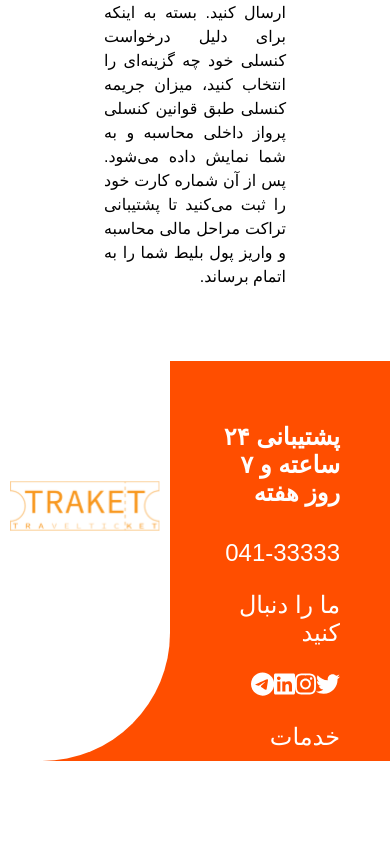
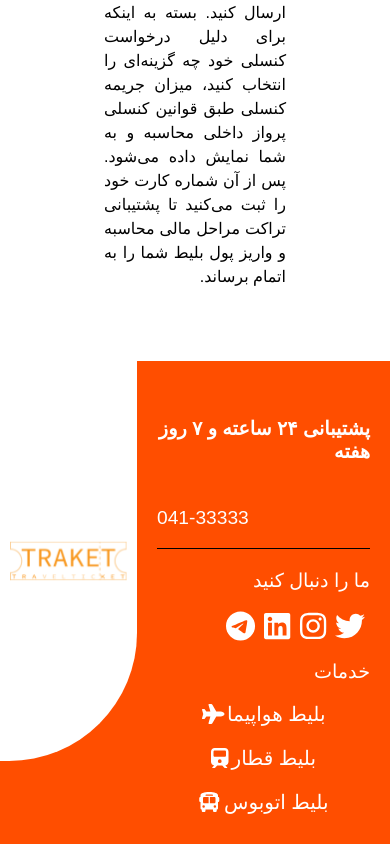
Before and after one commit to Alireza-Al/ticket-reservation-system, a React (Create React App) app: page / in a window 390 px wide. Shown: the part 4743-5587 px from the top of the page. Before the commit the page ends 5504 px from the top, so only its background shows below. Built offline with nearby package versions, Linux system fonts and the light colour scheme; a small style sheet from the web is missing.

Commit message:
Responsivable footer and style to new element

```diff
--- a/src/asset/homePageStyle/_home-page.scss
+++ b/src/asset/homePageStyle/_home-page.scss
@@ -234,7 +234,8 @@
 	display: flex;
 	flex-direction: row;
 	width: 100%;
-    height: 400px;
+	min-height: 400px;
+	height: 100%;
 	background-color: white;
 	direction: rtl;
 	overflow: hidden;
@@ -243,11 +244,97 @@
 	justify-content: space-between;
 	.text-stuff-container {
 		color: white;
-        padding: 30px 50px;
+		padding: 30px 20px;
 		font-size: 1.5rem;
+		display: flex;
+		flex-direction: column;
+		align-items: flex-start;
+		justify-content: space-around;
+
+		.top {
+			width: 100%;
+			display: flex;
+			flex-direction: column;
+			align-items: flex-start;
+			justify-content: space-around;
+			border-bottom: 1px solid #000;
+
+			p {
+				align-self: flex-end;
+				cursor: pointer;
+				&:hover {
+					color: #000;
+					text-decoration: underline;
 				}
+				transition: all 0.3s linear;
+			}
+		}
+
+		.link-to-social-media {
+			width: 70%;
+			display: flex;
+			align-items: center;
+			justify-content: space-around;
+			font-size: 30px;
+
+			.media-icon {
+				cursor: pointer;
+
+				&:nth-child(1):hover {
+					color: #1da1f2;
+				}
+				&:nth-child(2):hover {
+					color: #c32aa3;
+				}
+				&:nth-child(3):hover {
+					color: #0a66c2;
+				}
+				&:nth-child(4):hover {
+					color: #0088cc;
+				}
+			}
+		}
+
+		.services {
+			width: 100%;
+			display: flex;
+			align-items: center;
+			justify-content: center;
+            margin-top: 0;
+            gap: 20px;
+
+			.item {
+				display: flex;
+				align-items: center;
+				gap: 3px;
+                font-size: 20px;
+				text-decoration: none;
+				color: #fff;
+
+				&:hover {
+					color: #000;
+				}
+
+				transition: all 0.3s linear;
+			}
+		}
+	}
+
+	@media only screen and (max-width: 768px) {
+		.text-stuff-container {
+			font-size: 1.2rem;
+		}
+		.link-to-social-media {
+			width: 100%;
+		}
+	}
+
 	.icon-container {
+		min-width: 30%;
 		height: 260px;
+		display: flex;
+		align-items: center;
+		justify-content: center;
 		background-color: white;
 		padding: 70px 120px;
 		border-radius: 0px 0px 128px 0px;
@@ -269,7 +356,7 @@
 			}
 		}
 		.tracketIcon {
-            width: 350px;
+			width: 100%;
 			height: 150px;
 		}
 	}
```
Lines whose indentation alone changed are shown as unchanged.
